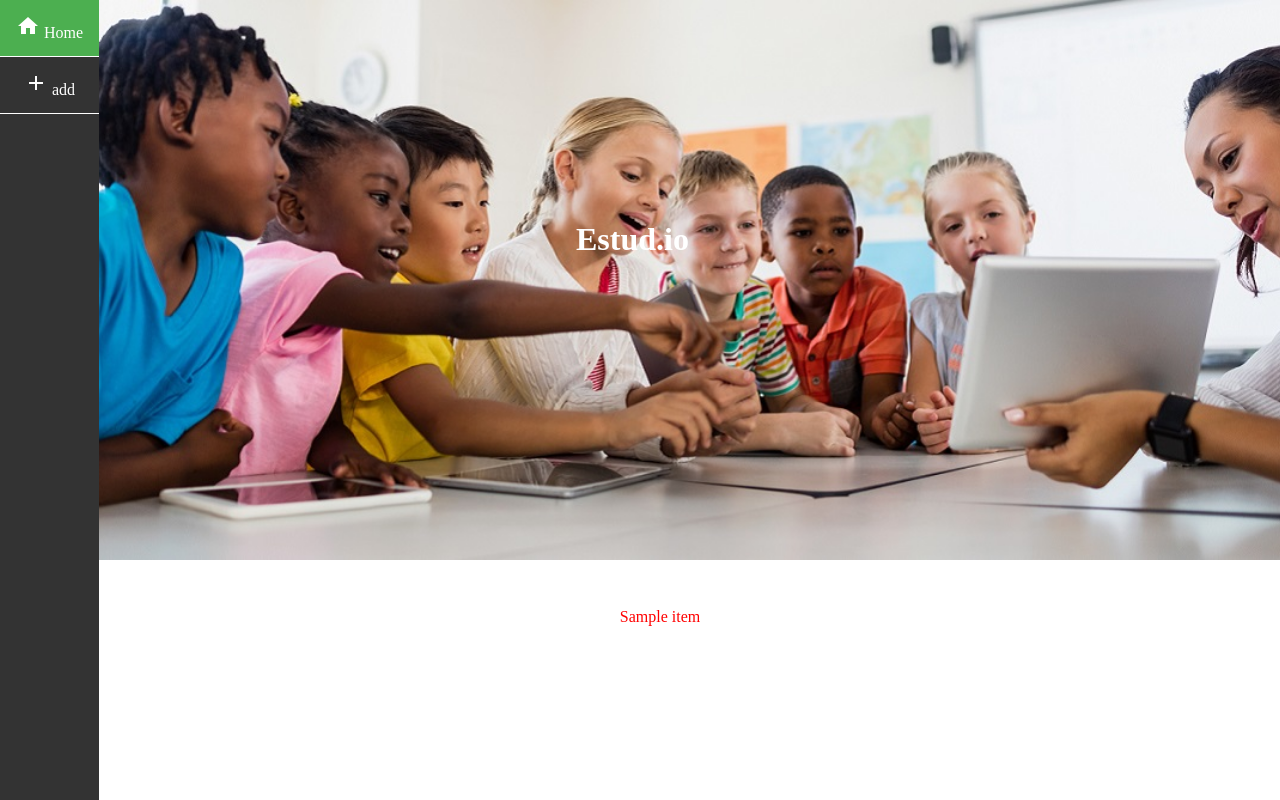
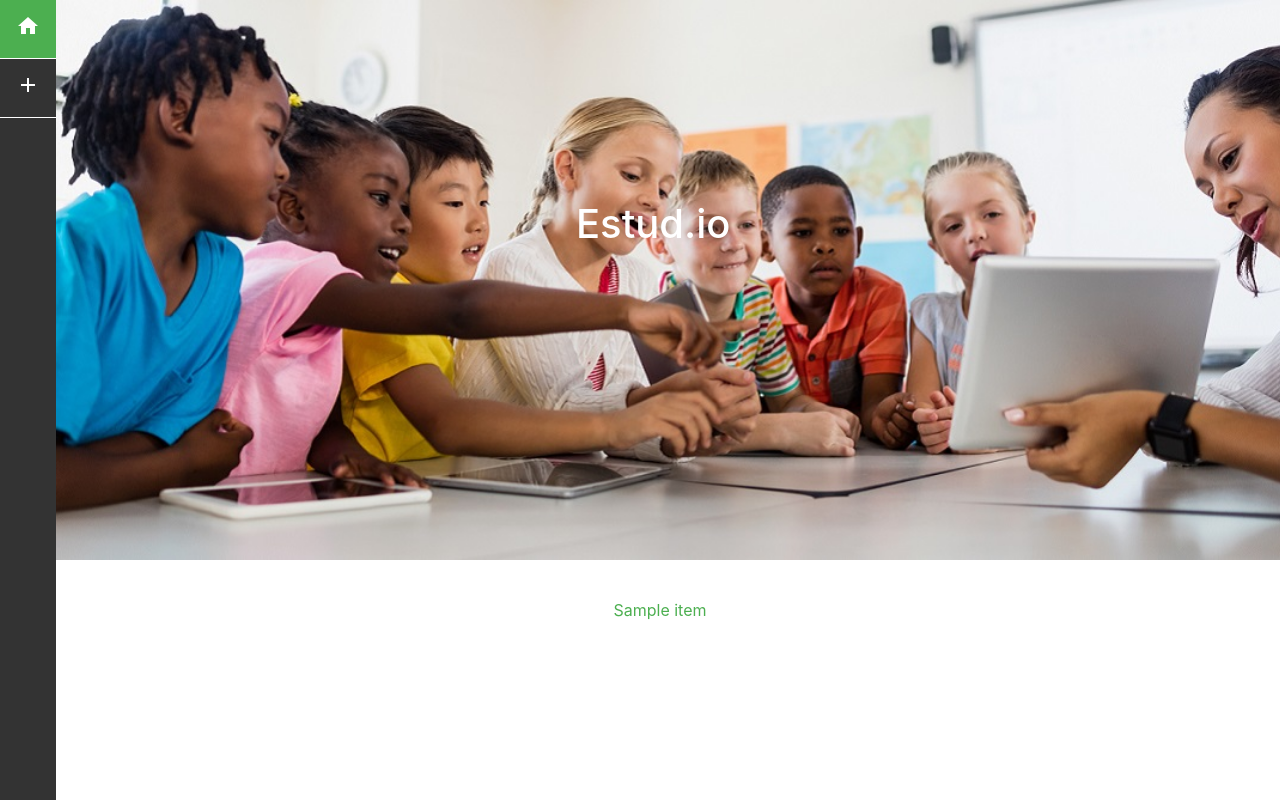
Before and after one commit to Richardjiemenz0812/estud.io, a Flask app: template templates/index.html in a window 1280 px wide. Run offline with Flask 2, Linux system fonts and the light colour scheme; the template is opened without the code that fills it: most values are stand-ins (such as "Sample title", 1, 10 or a date in 2020); some libraries are stand-ins or nearby versions.

Commit message:
2commint

```diff
--- a/server.py
+++ b/server.py
@@ -1,8 +1,12 @@
 from flask import *
 from flask_redis import FlaskRedis
+import random
+import os
 
 app = Flask(__name__)
 r=FlaskRedis(app)
+
+path_folder='static/imgs'
 
 @app.route('/')
 def index():
@@ -18,11 +22,12 @@ def search():
     list=str(pos).replace("(0, [b","").replace("])","").replace(", b",""
     ).replace("","").replace("(0, [","").replace("[b","").replace("]","").split("'")
     print(list)
-    title=list[3]
-    post=list[1]
+    title=list[5]
+    post=list[3]
+    img=list[1]
     post=str(post).replace("[b'","").replace("']","").replace("\\r\\n","<br>")
     print(title)
-    return render_template("/search.html",title=title,post=post)
+    return render_template("/search.html",title=title,post=post,img=img)
 
 @app.route('/add')
 def add():
@@ -33,6 +38,13 @@ def addf():
     title=request.form.get('title')
     post=request.form.get('post')
     r.lpush(title,title,post)
+    try:
+        fname=str(random.random()) + ".jpg"
+        f = request.files['file']
+        f.save(os.path.join("static/imgs",fname))
+        r.lpush(title,fname)
+    except expression as identifier:
+        pass
     return redirect('/')
 
 
--- a/static/css/main.css
+++ b/static/css/main.css
@@ -58,17 +58,9 @@ a{
   /* Change the link color to #111 (black) on hover */
   li a:hover {
     background-color: #4CAF50;
-}
-/*
-.box{
-  width: 20%;
-  padding: 10px;
-  background-color: #111;
-  left: 10%;
-  float: left;
-
+    color: white;
 }
 
-.box a{
-  color: red;
+.list-links{
+  color: #4CAF50;
 }
--- a/templates/add.html
+++ b/templates/add.html
@@ -2,11 +2,13 @@
 {% block content %}
 <center>
     <section class="form">
-        <form action="addf" method="POST">
+        <form action="addf" method="POST" enctype="multipart/form-data">
             <h1>Title</h1>
             <input type="text" name="title">
             <h1>Post</h1>
             <textarea name="post" id="" cols="30" rows="10"></textarea>
+            <br>
+            <input type="file" name="file" value="" accept="image/jpeg, image/jpeg, image/gif, image/x-png, image/x-MS-bmp, image/tiff"><br>
             <br>
             <input type="submit">
         </form>
--- a/templates/index.html
+++ b/templates/index.html
@@ -4,14 +4,15 @@
     <meta charset="UTF-8">
     <meta name="viewport" content="width=device-width, initial-scale=1.0">
     <title>Estud.io</title>
+    <link href="https://fonts.googleapis.com/icon?family=Material+Icons" rel="stylesheet">
+    <link rel="stylesheet" href="https://stackpath.bootstrapcdn.com/bootstrap/4.4.1/css/bootstrap.min.css" integrity="sha384-Vkoo8x4CGsO3+Hhxv8T/Q5PaXtkKtu6ug5TOeNV6gBiFeWPGFN9MuhOf23Q9Ifjh" crossorigin="anonymous">
     <link rel="stylesheet" href="/static/css/main.css">
-    <link href="https://fonts.googleapis.com/icon?family=Material+Icons" rel="stylesheet">
 </head>
 <body>
     <div>
         <ul id="ul-nav">
-            <li id="il-nav"><a href="/"> <i class="material-icons">home</i> Home</a></li>
-            <li id="il-nav"><a href="/add"><i class="material-icons">add</i> add</a></li>
+            <li id="il-nav"><a href="/"> <i class="material-icons">home</i></a></li>
+            <li id="il-nav"><a href="/add"><i class="material-icons">add</i></a></li>
         </ul>
     </div>
     <header class="banner">
@@ -25,10 +26,8 @@
             {% for item in list %}
                 {% if item != "" %}
                     <li>
-                        <a href="/search?q={{item}}" style="color: red;">
-                            <div class="box">
-                                {{item}}
-                            </div>
+                        <a href="/search?q={{item}}" class="list-links">
+                            {{item}}
                         </a><br><br>
                     </li>
                 {% endif %}
--- a/templates/search.html
+++ b/templates/search.html
@@ -7,7 +7,8 @@
     <h2> {{cont}} </h2>
 
     <p id="post"></p>
-
+    <br>
+    <img src="/static/imgs/{{img}}" alt="">
 
 
 </center>
```
Also changed, not shown: templates/base.html (+5 -3 lines), 1 other file.
